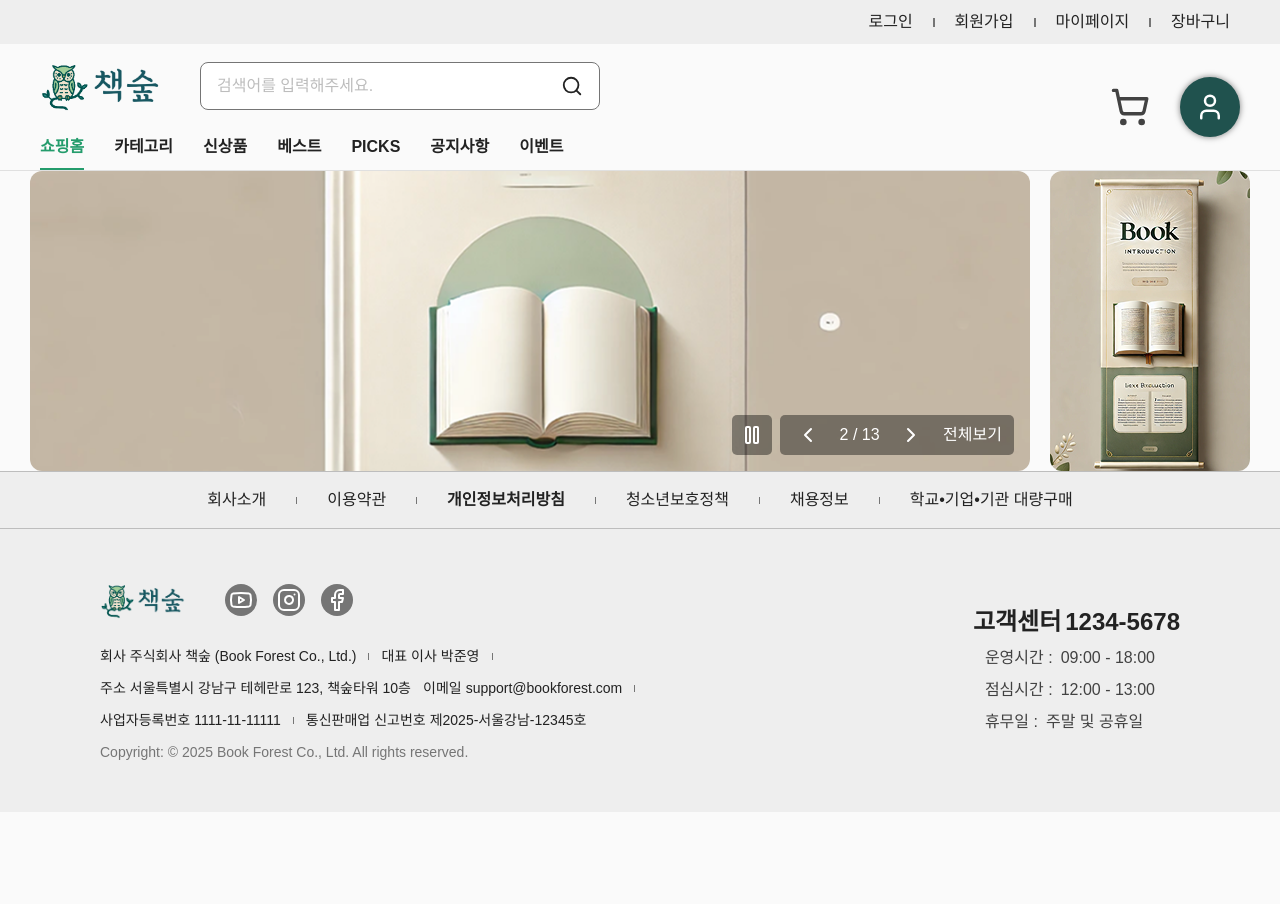
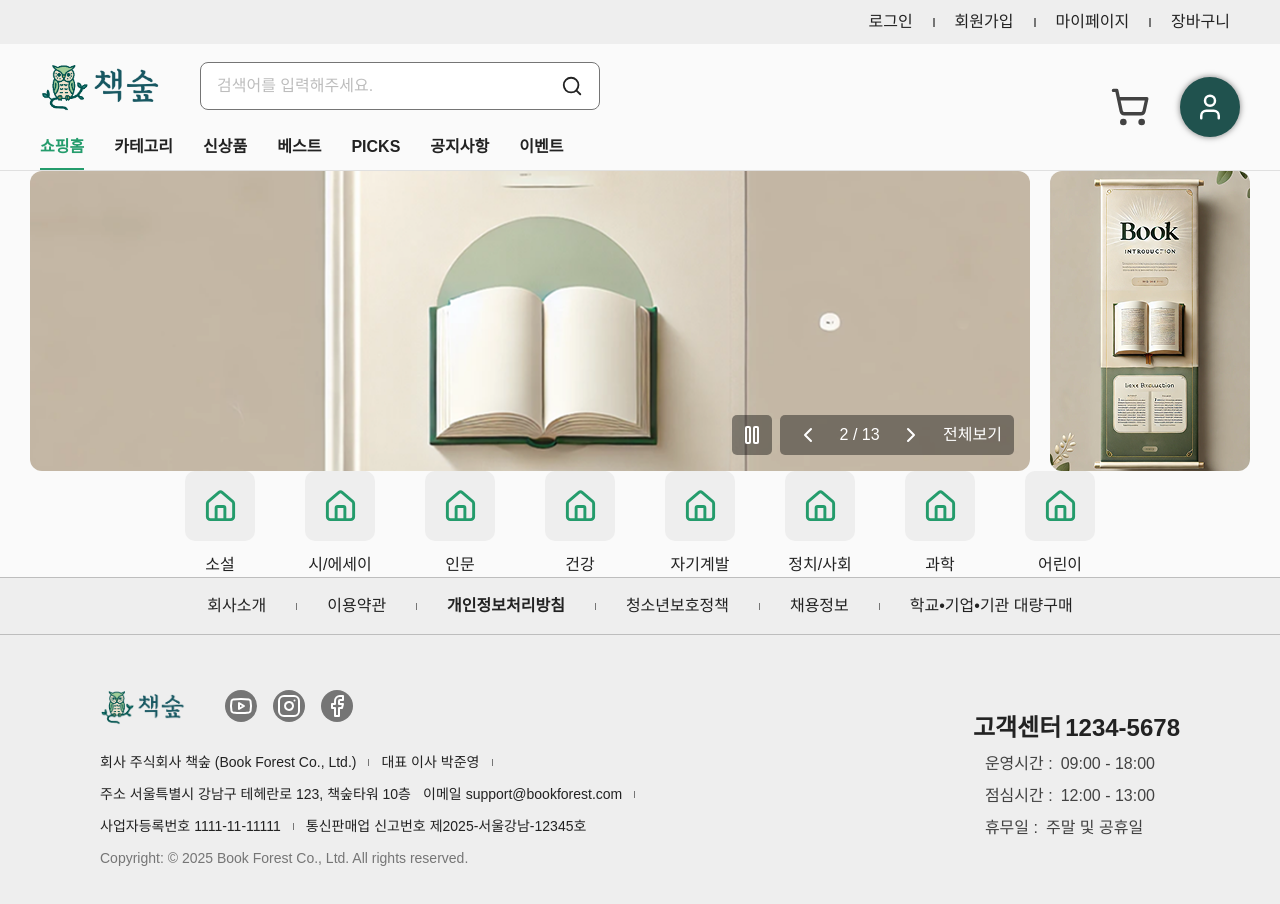
Before and after one commit to juny-0429/book-forest, a Next.js app: page / in a window 1280 px wide. Shown: the top 904 px of the page. Before the commit the page ends 812 px from the top, so only its background shows below. Built offline with nearby package versions, Linux system fonts and the light colour scheme.

Commit message:
카테고리 네이게이션 제작

```diff
--- /dev/null
+++ b/src/app/(main)/_components/CategoryNavigationBar.tsx
@@ -0,0 +1,23 @@
+import Link from 'next/link';
+import React from 'react';
+import { mockCategoryNavigationList } from '../_data/CategoryNavigationList';
+import LucideIcons from 'src/theme/lucideIcon';
+
+export default function CategoryNavigationBar() {
+  return (
+    <nav>
+      <ul className='flex justify-center items-center gap-[50px]'>
+        {mockCategoryNavigationList.map((navItem) => (
+          <li key={navItem.label}>
+            <Link href={navItem.url} className='flex flex-col justify-center items-center gap-3'>
+              <div className='flex justify-center items-center w-[70px] h-[70px] bg-gray-200 rounded-[10px]'>
+                <LucideIcons.Home size={35} className='text-ui-cta' />
+              </div>
+              <span className='text-body-16m text-ui-text-title'>{navItem.label}</span>
+            </Link>
+          </li>
+        ))}
+      </ul>
+    </nav>
+  );
+}
--- /dev/null
+++ b/src/app/(main)/_data/CategoryNavigationList.ts
@@ -0,0 +1,44 @@
+import { appRoutes } from 'src/routes/appRoutes';
+
+export const mockCategoryNavigationList = [
+  {
+    label: '소설',
+    url: appRoutes.category.novel,
+    isActive: true,
+  },
+  {
+    label: '시/에세이',
+    url: appRoutes.category.poetryEssay,
+    isActive: true,
+  },
+  {
+    label: '인문',
+    url: appRoutes.category.humanities,
+    isActive: true,
+  },
+  {
+    label: '건강',
+    url: appRoutes.category.health,
+    isActive: true,
+  },
+  {
+    label: '자기계발',
+    url: appRoutes.category.selfDevelopment,
+    isActive: true,
+  },
+  {
+    label: '정치/사회',
+    url: appRoutes.category.politicsSociety,
+    isActive: true,
+  },
+  {
+    label: '과학',
+    url: appRoutes.category.science,
+    isActive: true,
+  },
+  {
+    label: '어린이',
+    url: appRoutes.category.children,
+    isActive: true,
+  },
+];
--- a/src/app/page.tsx
+++ b/src/app/page.tsx
@@ -1,6 +1,7 @@
 import MainBannerSwiper from 'src/components/Banner/MainBannerSwiper';
 import SideBanner from 'src/components/Banner/SideBanner';
 import AppLayout from 'src/components/Layout/AppLayout';
+import CategoryNavigationBar from './(main)/_components/CategoryNavigationBar';
 
 export default function Home() {
   return (
@@ -9,6 +10,8 @@ export default function Home() {
         <MainBannerSwiper />
         <SideBanner />
       </div>
+
+      <CategoryNavigationBar />
     </AppLayout>
   );
 }
--- a/src/routes/appRoutes.ts
+++ b/src/routes/appRoutes.ts
@@ -17,8 +17,28 @@ export const appRoutes = {
 
   /* 회원가입 */
   signup: '/signup',
-  /* 카테고리 */
-  category: '/category',
+
+  category: {
+    /* 카테고리 */
+    category: '/category',
+    /* 소설 */
+    novel: '/category/novel',
+    /* 시/에세이 */
+    poetryEssay: '/category/poetry-essay',
+    /* 인문 */
+    humanities: '/category/humanities',
+    /* 건강 */
+    health: '/category/health',
+    /* 자기계발 */
+    selfDevelopment: '/category/self-development',
+    /* 정치/사회 */
+    politicsSociety: '/category/politics-society',
+    /* 과학 */
+    science: '/category/science',
+    /* 어린이 */
+    children: '/category/children',
+  },
+
   /* 신상품 */
   newArrivals: '/newArrivals',
   /* 베스트 */
```
Also changed, not shown: public/assets/images/sample-banner-5.png (added), public/assets/images/sample-banner-6.png (added).
